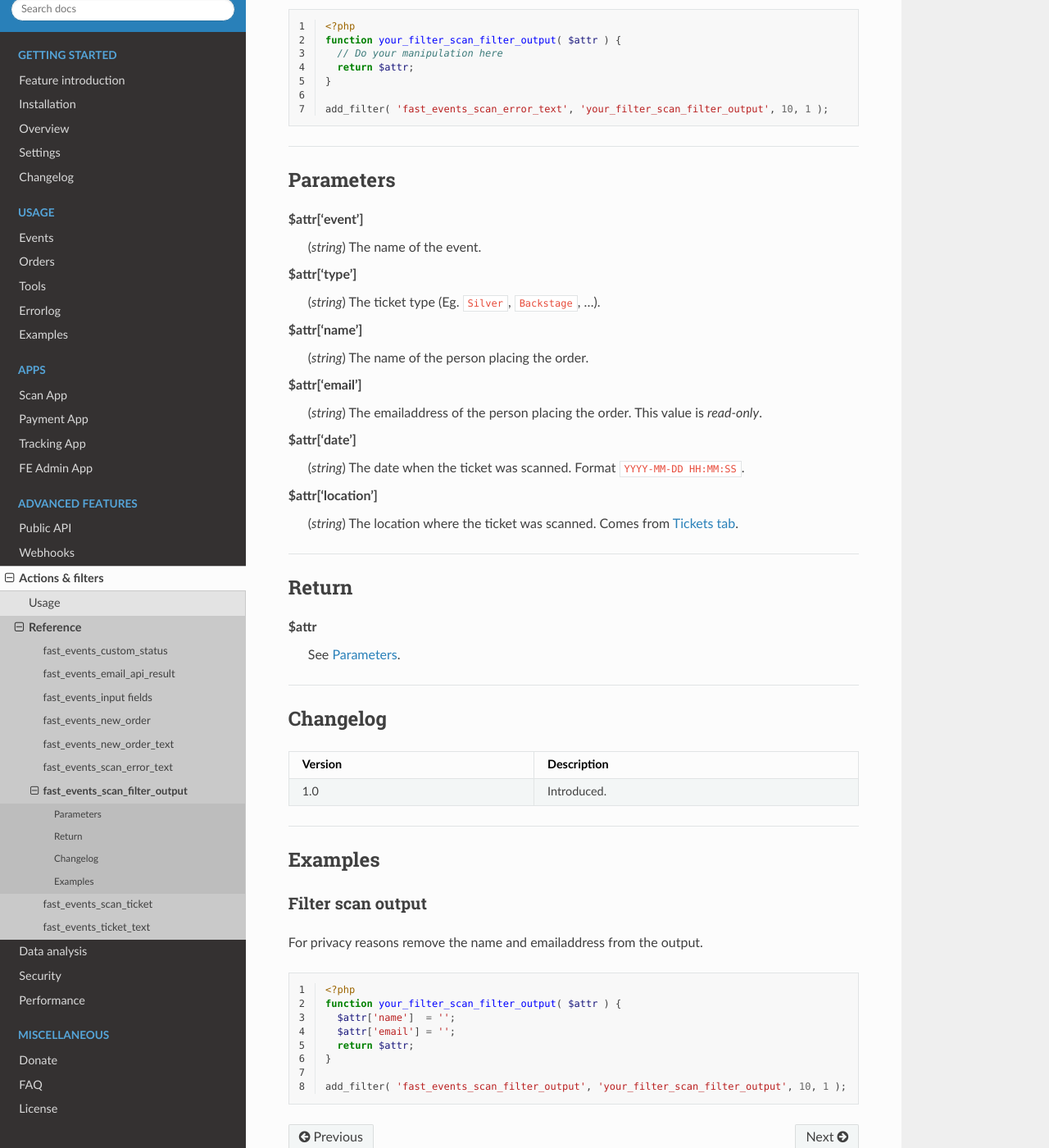
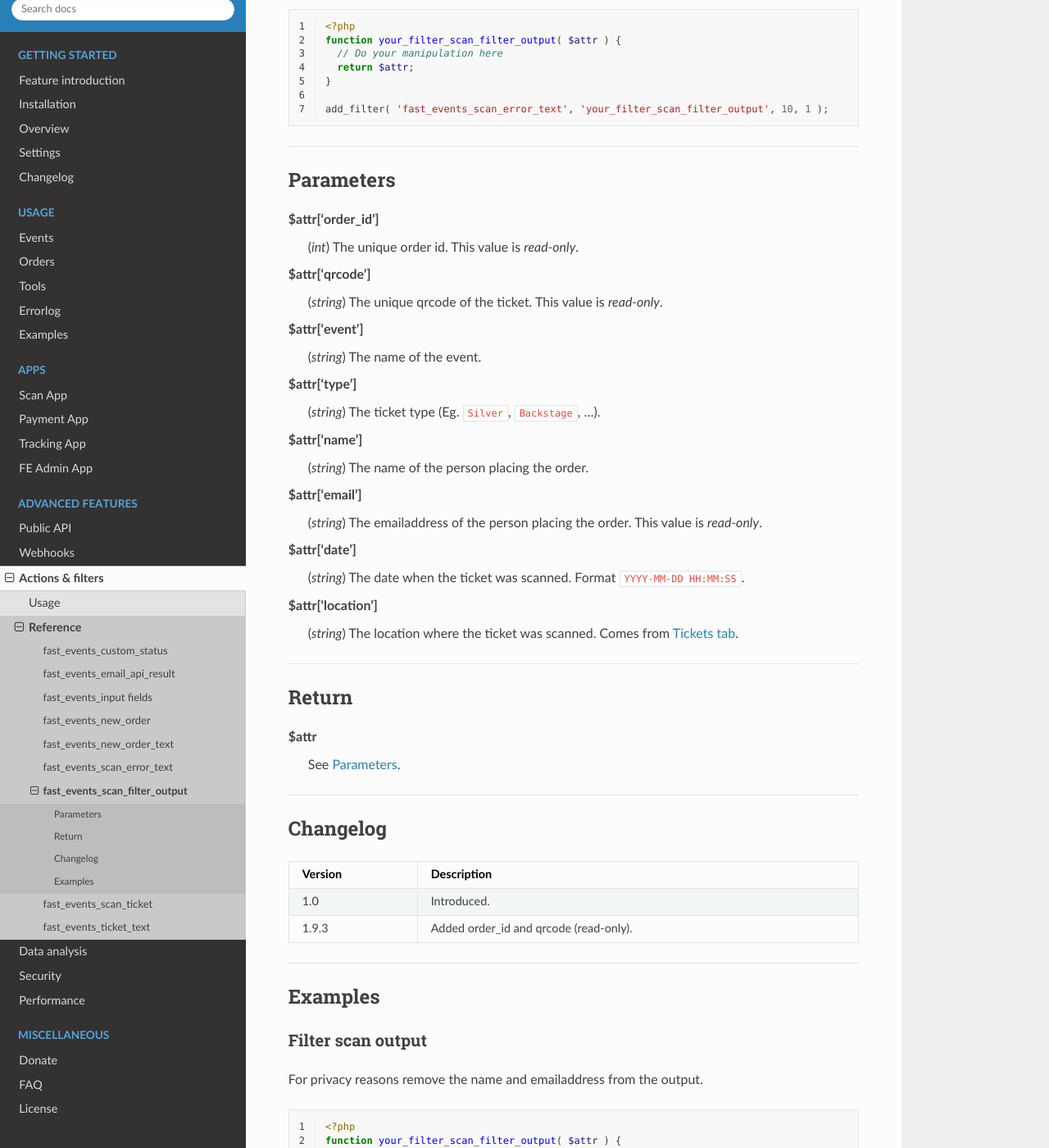
Before and after one commit to fe-data/fe-docs, a Sphinx documentation site: the page built from docs/hooks/scan_filter_output.rst, in a window 1280 px wide and 1400 px high, scrolled down 221 px. Shown: the whole window at 82% size. Built offline with Sphinx 7.4.7 and the Read the Docs theme 2.0.0, drawn with Linux system fonts in a browser that asks for light colours.

Commit message:
Fast Events 1.9.3

```diff
--- a/docs/advanced/api-scans.rst
+++ b/docs/advanced/api-scans.rst
@@ -52,6 +52,8 @@ New scan
     .. sourcecode:: json
 
         {
+            "order_id": 739,
+            "qrcode": "KnRpypng4OLq2FrY",
             "event": "Vintage Vinyl Open Air 2021",
             "name": "John Doe",
             "email": "john.doe@exampledomain.com",
@@ -75,6 +77,7 @@ New scan
        :widths: auto
 
        "1.0", "Introduced."
+       "1.9.3", "Added order_id and qrcode."
 
 ----
 
@@ -123,6 +126,8 @@ List scans
     .. sourcecode:: json
 
         {
+            "order_id": 739,
+            "qrcode": "KnRpypng4OLq2FrY",
             "event_name": "Vintage Vinyl Open Air 2021",
             "ticket_type": "Gold (Backstage)",
             "name": "John Doe",
@@ -157,3 +162,4 @@ List scans
        :widths: auto
 
        "1.0", "Introduced."
+       "1.9.3", "Added order_id and qrcode."
--- a/docs/hooks/scan_filter_output.rst
+++ b/docs/hooks/scan_filter_output.rst
@@ -17,6 +17,10 @@ This filter is called just before the output is sent back to the Android or IOS
 
 Parameters
 ----------
+**$attr['order_id']**
+    (*int*) The unique order id. This value is *read-only*.
+**$attr['qrcode']**
+    (*string*) The unique qrcode of the ticket. This value is *read-only*.
 **$attr['event']**
     (*string*) The name of the event.
 **$attr['type']**
@@ -47,6 +51,7 @@ Changelog
    :widths: auto
 
    "1.0", "Introduced."
+   "1.9.3", "Added order_id and qrcode (read-only)."
 
 ----
 
--- a/docs/hooks/scan_ticket.rst
+++ b/docs/hooks/scan_ticket.rst
@@ -16,6 +16,10 @@ This action is called after the ticket has been scanned. Be careful not to inclu
 
 Parameters
 ----------
+**$attr['order_id']**
+    (*int*) The unique order id.
+**$attr['qrcode']**
+    (*string*) The unique qrcode of the ticket.
 **$attr['status']**
     (*boolean*) Scan result is ``true`` or ``false``. If false, *$attr[‘date’]* and *$attr[‘location’]* will contain the date and location where the ticket was already scanned.
 **$attr['event']**
@@ -55,6 +59,7 @@ Changelog
    :widths: auto
 
    "1.0", "Introduced."
+   "1.9.3", "Added order_id and qrcode."
 
 ----
 
```
